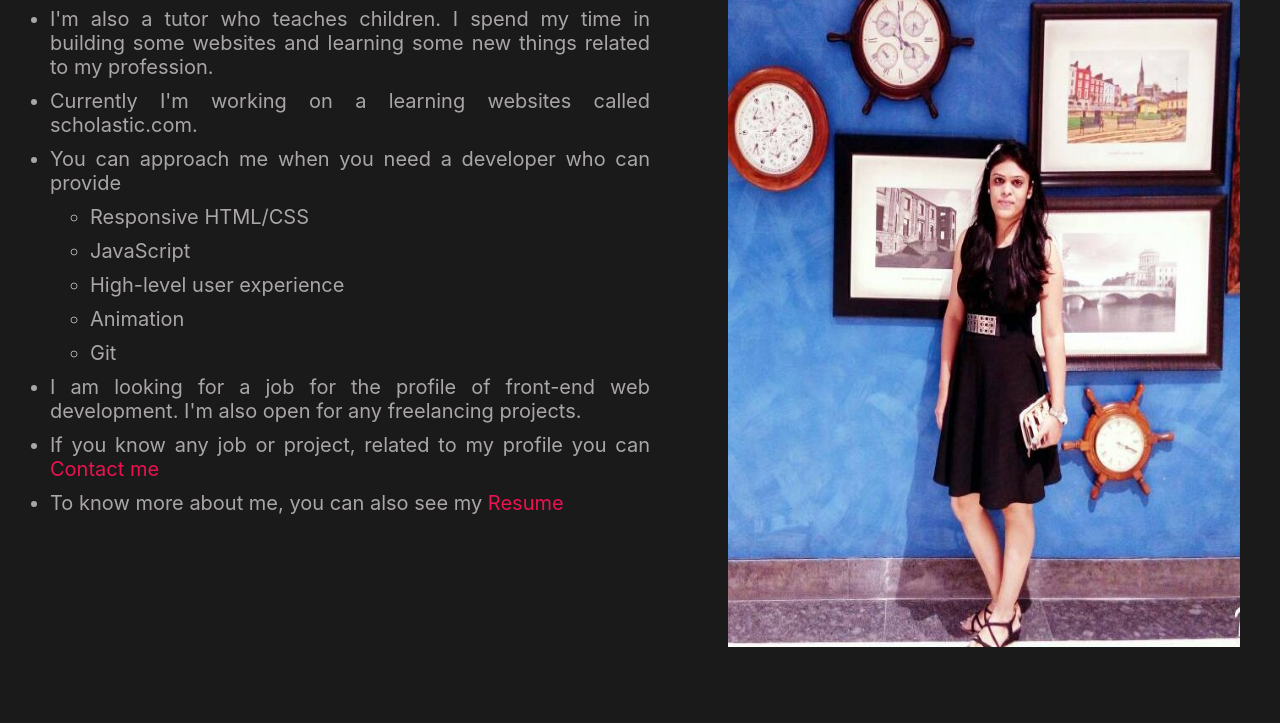
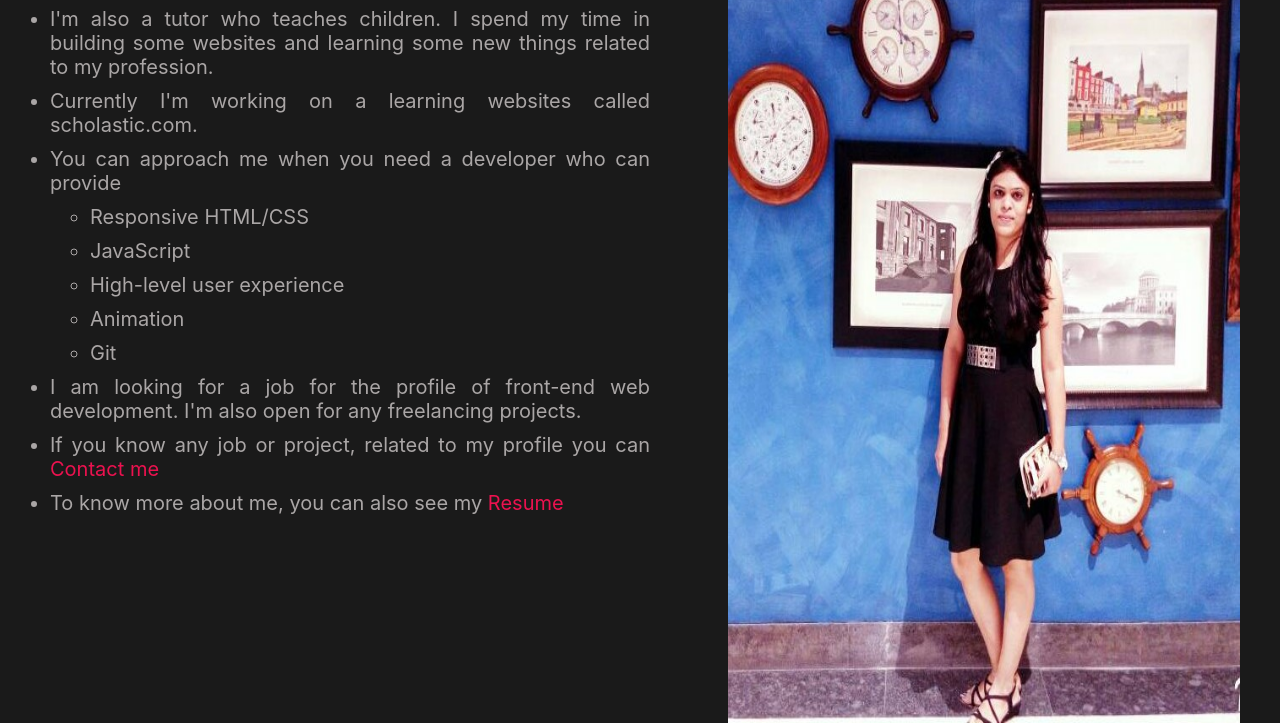
Before and after one commit to Sejpalmayuri123/Mayuri-s-Portfolio, a plain HTML site: page about.htm in a window 1280 px wide. Shown: the part 227-950 px from the top of the page. Before the commit the page ends 874 px from the top, so only its background shows below. Drawn offline with Linux system fonts and the light colour scheme.

Commit message:
new commit

```diff
--- a/css/about.css
+++ b/css/about.css
@@ -16,9 +16,9 @@ div.image
 {
     width: 40%;
     float: right;
-    height: 88%;
+    height: 100%;
     margin-right: 40px;
-    margin-top: 80px;
+    margin-top: 60px;
 }
 img
 {
```
